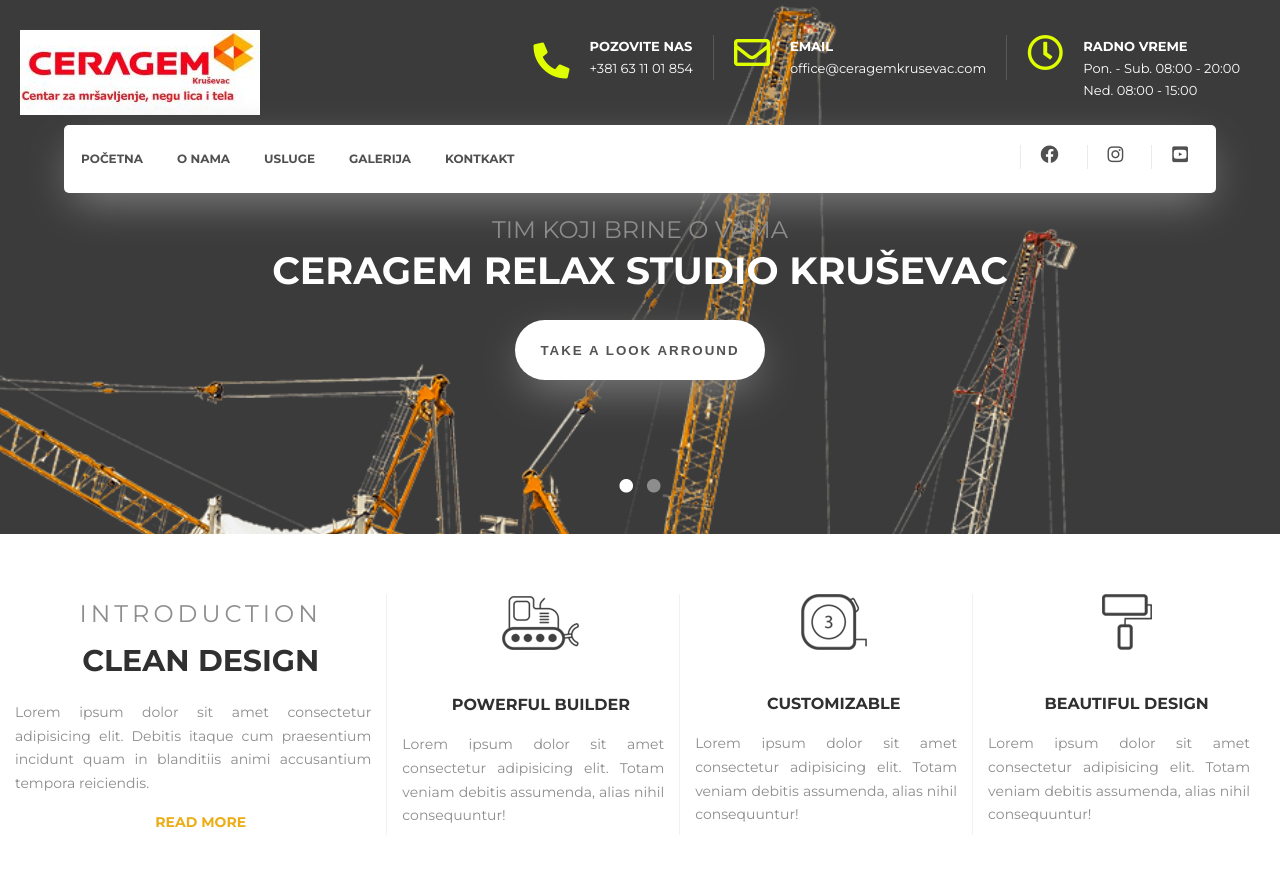
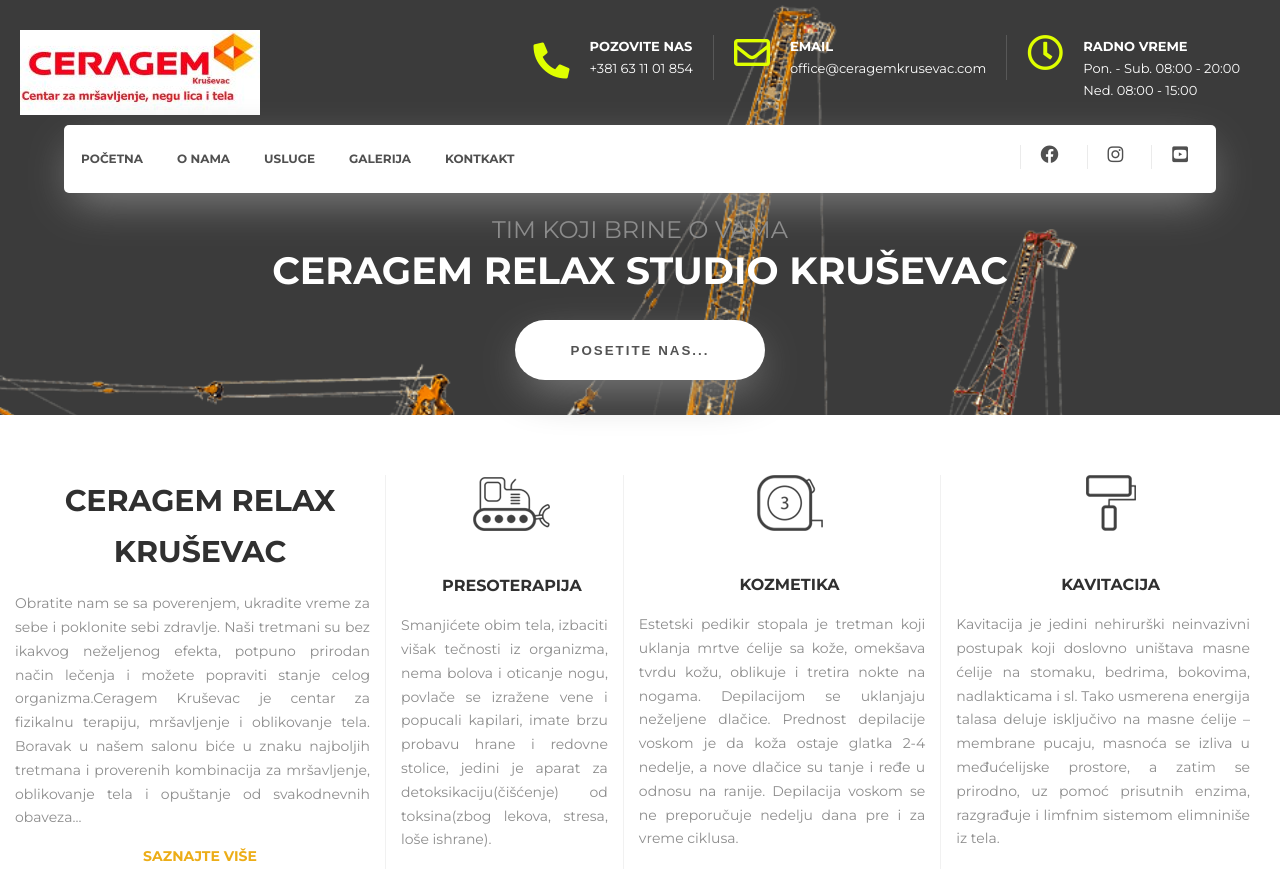
Before and after one commit to mrkicrade/quant2, a website: page index.html in a window 1280 px wide. Shown: the top 892 px of the page. Drawn offline with Linux system fonts and the light colour scheme.

Commit message:
sadassad

```diff
--- a/index.html
+++ b/index.html
@@ -65,43 +65,35 @@
 
         <p class="main-header__par">Tim koji brine o vama</p>
         <h1 class="main-header__title">Ceragem Relax studio Kruševac</h1>
-        <button class="btn">Take a look arround</button>
+        <button class="btn">Posetite nas...</button>
         <div class="circle">
-            <i class="fas fa-circle circle-1"></i>
-            <i class="fas fa-circle circle-2"></i>
+            <!-- <i class="fas fa-circle circle-1"></i> -->
+            <!-- <i class="fas fa-circle circle-2"></i> -->
         </div>
     </header>
 
     <main>
         <section class="introduction">
             <article class="introduction__articles">
-                <p class="introduction__articles__paragraph">Introduction</p>
-                <h2 class="introduction__articles__heading">Clean design</h2>
-                <p class="introduction__articles__desc">Lorem ipsum dolor sit amet consectetur adipisicing elit. Debitis
-                    itaque
-                    cum praesentium incidunt quam in blanditiis animi accusantium tempora reiciendis.</p>
-                <a href="#" class="introduction__articles__btn">read more</a>
+                <!-- <p class="introduction__articles__paragraph">O nama</p> -->
+                <h2 class="introduction__articles__heading">Ceragem Relax Kruševac</h2>
+                <p class="introduction__articles__desc">Obratite nam se sa poverenjem, ukradite vreme za sebe i poklonite sebi zdravlje. Naši tretmani su bez ikakvog neželjenog efekta, potpuno prirodan način lečenja i možete popraviti stanje celog organizma.Ceragem Kruševac je centar za fizikalnu terapiju, mršavljenje i oblikovanje tela. Boravak u našem salonu biće u znaku najboljih tretmana i proverenih kombinacija za mršavljenje, oblikovanje tela i opuštanje od svakodnevnih obaveza...</p>
+                <a href="#" class="introduction__articles__btn">Saznajte više</a>
             </article>
             <article class="introduction__articles">
                 <img src="images/icon-1.png" alt="Icon 1">
-                <h3 class="introduction__title">Powerful builder</h3>
-                <p class="introduction__desc">Lorem ipsum dolor sit amet consectetur adipisicing elit. Totam veniam
-                    debitis assumenda, alias nihil
-                    consequuntur!</p>
+                <h3 class="introduction__title">Presoterapija</h3>
+                <p class="introduction__desc">Smanjićete obim tela, izbaciti višak tečnosti iz organizma, nema bolova i   oticanje nogu, povlače se izražene vene i popucali kapilari, imate brzu probavu hrane i redovne stolice, jedini je aparat za detoksikaciju(čišćenje) od toksina(zbog lekova, stresa, loše ishrane).</p>
             </article>
             <article class="introduction__articles">
                 <img src="images/Constr_ico_2.png" alt="Icon 2">
-                <h3 class="introduction__title">Customizable</h3>
-                <p class="introduction__desc">Lorem ipsum dolor sit amet consectetur adipisicing elit. Totam veniam
-                    debitis assumenda, alias nihil
-                    consequuntur!</p>
+                <h3 class="introduction__title">Kozmetika</h3>
+                <p class="introduction__desc">Estetski pedikir stopala je tretman koji uklanja mrtve ćelije sa kože, omekšava tvrdu kožu, oblikuje i tretira nokte na nogama. Depilacijom se uklanjaju neželjene dlačice. Prednost depilacije voskom je da koža ostaje glatka 2-4 nedelje, a nove dlačice su tanje i ređe u odnosu na ranije. Depilacija voskom se ne preporučuje nedelju dana pre i za vreme ciklusa.</p>
             </article>
             <article class="introduction__articles">
                 <img src="images/Constr_ico_3.png" alt="Icon 3">
-                <h3 class="introduction__title">Beautiful Design</h3>
-                <p class="introduction__desc">Lorem ipsum dolor sit amet consectetur adipisicing elit. Totam veniam
-                    debitis assumenda, alias nihil
-                    consequuntur!</p>
+                <h3 class="introduction__title">Kavitacija</h3>
+                <p class="introduction__desc">Kavitacija je jedini nehirurški neinvazivni postupak koji doslovno uništava masne ćelije na stomaku, bedrima, bokovima, nadlakticama i sl. Tako usmerena energija talasa deluje isključivo na masne ćelije – membrane pucaju, masnoća se izliva u međućelijske prostore, a zatim se prirodno, uz pomoć prisutnih enzima, razgrađuje i limfnim sistemom elimniniše iz tela. </p>
             </article>
         </section>
         <section class="about">
--- a/scss/components/components/_circle.scss
+++ b/scss/components/components/_circle.scss
@@ -1,13 +1,13 @@
-.circle {
-  margin-top: 95px;
-  padding-bottom: 35px;
-  text-align: center;
+// .circle {
+//   margin-top: 95px;
+//   padding-bottom: 35px;
+//   text-align: center;
 
-  .circle-1 {
-    color: $info-text-color;
-  }
+//   .circle-1 {
+//     color: $info-text-color;
+//   }
 
-  .circle-2 {
-    margin-left: 10px;
-  }
-}
+//   .circle-2 {
+//     margin-left: 10px;
+//   }
+// }
--- a/scss/components/components/_header.scss
+++ b/scss/components/components/_header.scss
@@ -3,7 +3,7 @@
   background-image: url('../images/background.png');
   background-repeat: no-repeat;
   background-size: cover;
-  padding: 0 20px;
+  padding: 0 20px 35px;
 
   &__info {
     display: flex;
```
Also changed, not shown: css/main.css.
